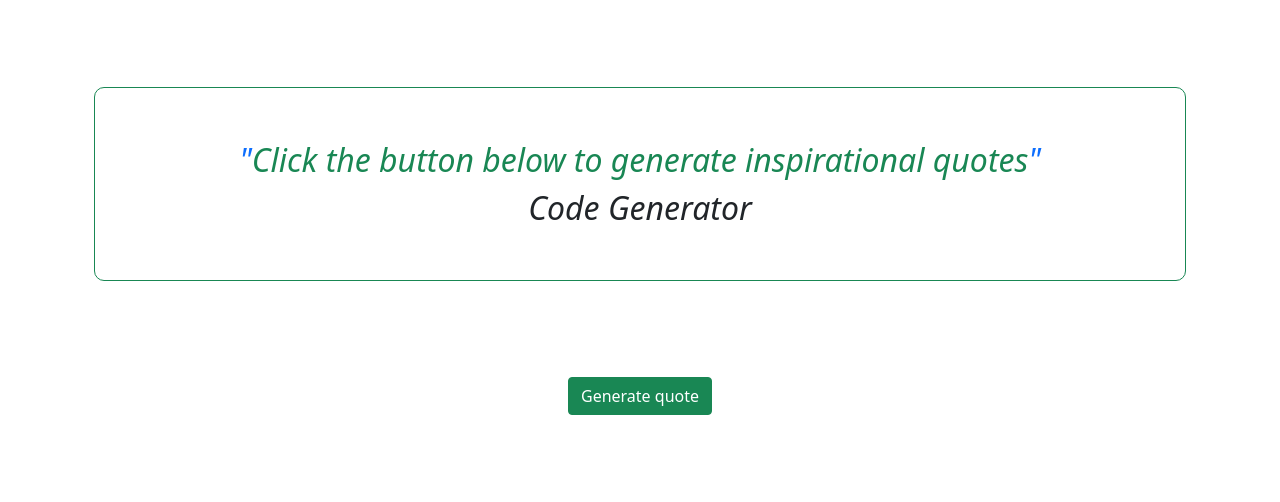
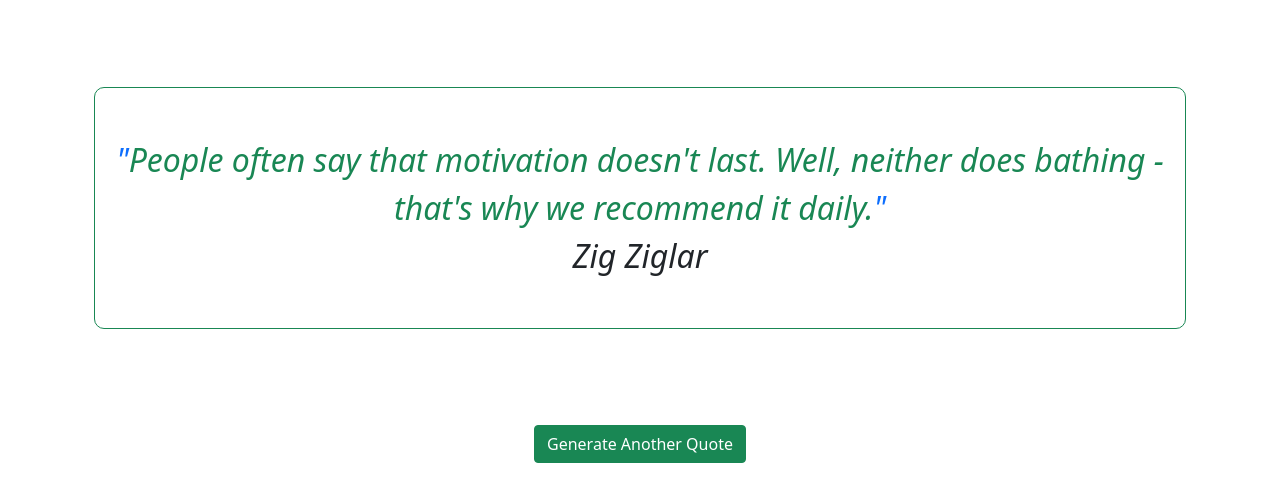
Before and after one commit to Ganiu-droid/Inspirational-Quote-generator, a plain HTML site: page index.html in a window 1280 px wide. Shown: the part 96-598 px from the top of the page. Drawn offline with Linux system fonts and the light colour scheme.

Commit message:
changethe innerHtml of the generate button

```diff
--- a/index.html
+++ b/index.html
@@ -48,15 +48,15 @@
 
         <div class="container col-md-12 col-sm-12 mx-auto my-5 mx-5 border border-success" id="quote-container">
             <div class="quote-container  py-5 fs-2">
-                <em class="text-primary"> "<span id="quote" class="quote text-success py-2 fs-2">Click the button below to generate inspirational quotes</span>"
+                <em class="text-primary"> "<span id="quote" class="quote text-success py-2 fs-2">People often say that motivation doesn't last. Well, neither does bathing - that's why we recommend it daily.</span>"
                 </em>
                 <div>
-                    <i id="author" class="author pt-2"> Code Generator</i>
+                    <i id="author" class="author pt-2"> Zig Ziglar</i>
                 </div>
             </div>
         </div>
         <div class="container generate-btn mx-auto my-5" id="quote-container">
-            <button id="generate-btn" class=" btn btn-success">Generate quote</button>
+            <button id="generate-btn" class=" btn btn-success">Generate Another Quote</button>
         </div>
     </div>
 
--- a/js/index.js
+++ b/js/index.js
@@ -7,7 +7,7 @@ const generateQuote = async () => {
     try{
         let response = await fetch(url);
         let data = await response.json();
-        console.log(data)
+        //console.log(data)
         let randomIndex = Math.floor(Math.random() * data.length)
         let quote = data[randomIndex]
         const {text, author} = quote
```
